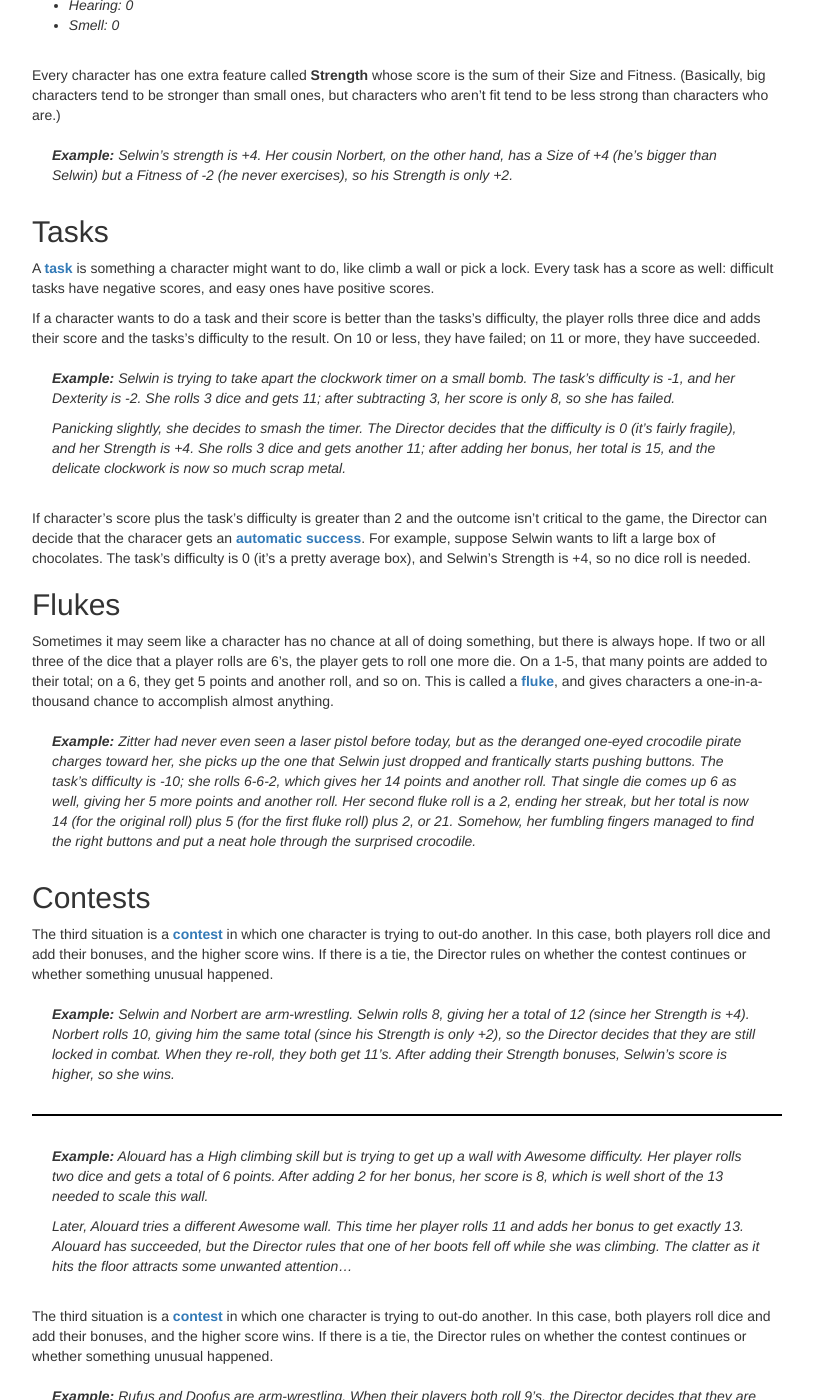
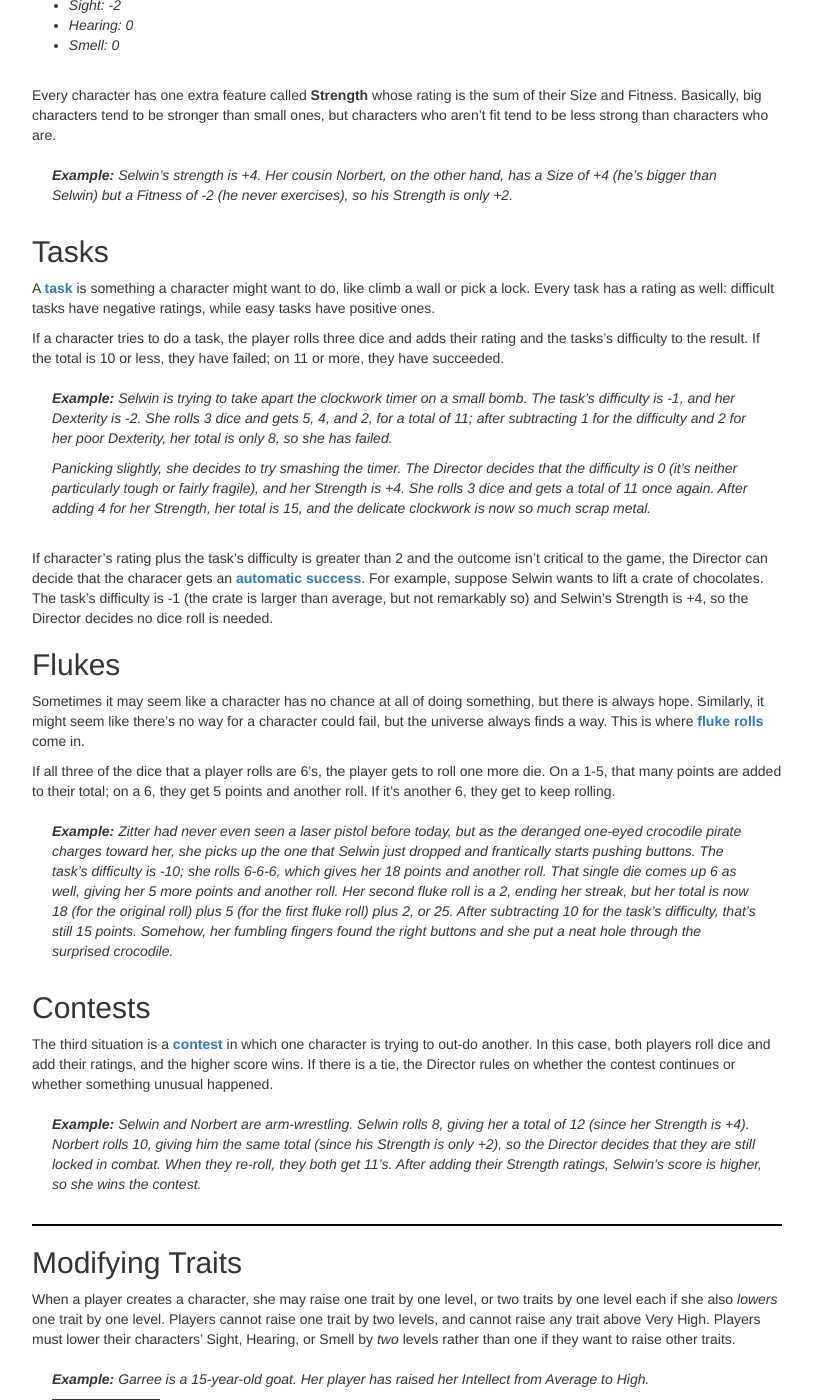
Before and after one commit to gvwilson/sensibleadventures, a Jekyll site: the page built from shapers/shapers.md, in a window 1280 px wide and 1400 px high, scrolled down 1376 px. Shown: the whole window, without its empty margins (38-851 px from the left). Built offline with Jekyll 4.4.1, drawn with Linux system fonts in a browser that asks for light colours; nearby versions of some CDN libraries; library files that are not in the unit come from our copies; some of the changed text lies outside the part shown.

Commit message:
More work on rules

```diff
--- a/shapers/shapers.md
+++ b/shapers/shapers.md
@@ -63,7 +63,7 @@
 
 Every character has strengths and weaknesses
 that determine what they're good at and what they aren't.
-We describe this by giving every character a **[score](#g:score)**
+We describe this by giving every character a **[rating](#g:rating)**
 for these seven **[features](#g:feature)**:
 
 -   **Size** (abbreviated SIZ): how large the character is.
@@ -86,26 +86,28 @@
     (Note that smell includes the sense of taste.)
 
 If an extra is important to the plot---for example,
-if they are a player character's sidekick---the Director may give them scores for two more features:
+if they are a player character's sidekick---the Director may give them ratings for two more features:
 
 -   **Courage** (CRG): how brave the character is.
 
 -   **Honesty** (HON): how likely the character is to tell the truth.
 
-Player characters don't have scores for these features
+Player characters don't have ratings for these features
 because being brave and telling the truth (or not) are part of the game.
 
-So what is a score?
+So what is a rating?
 It's simply a number:
 0 if the character is average,
 positive if they're stronger than average or have better-than-average eyesight,
 and negative if they are smaller than average or particularly clumsy.
+A positive rating is sometimes called a **[bonus](#g:bonus)**,
+and a negative one is sometimes called a **[penalty](#g:penalty)**.
 
 > **Example:**
 > Selwin is big and healthy,
 > but not good with her hands and somewhat near-sighted
 > (which isn't surprising, considering that she's an elephant).
-> Her features are:
+> Her ratings are:
 > - Size: +3
 > - Fitness: +1
 > - Dexterity: -2
@@ -115,9 +117,9 @@
 > - Smell: 0
 
 Every character has one extra feature called **Strength**
-whose score is the sum of their Size and Fitness.
-(Basically, big characters tend to be stronger than small ones,
-but characters who aren't fit tend to be less strong than characters who are.)
+whose rating is the sum of their Size and Fitness.
+Basically, big characters tend to be stronger than small ones,
+but characters who aren't fit tend to be less strong than characters who are.
 
 > **Example:**
 > Selwin's strength is +4.
@@ -129,13 +131,13 @@
 
 A **[task](#g:task)** is something a character might want to do,
 like climb a wall or pick a lock.
-Every task has a score as well:
-difficult tasks have negative scores,
-and easy ones have positive scores.
+Every task has a rating as well:
+difficult tasks have negative ratings,
+while easy tasks have positive ones.
 
-If a character wants to do a task and their score is better than the tasks's difficulty,
-the player rolls three dice and adds their score and the tasks's difficulty to the result.
-On 10 or less,
+If a character tries to do a task,
+the player rolls three dice and adds their rating and the tasks's difficulty to the result.
+If the total is 10 or less,
 they have failed;
 on 11 or more,
 they have succeeded.
@@ -143,62 +145,69 @@
 > **Example:**
 > Selwin is trying to take apart the clockwork timer on a small bomb.
 > The task's difficulty is -1, and her Dexterity is -2.
-> She rolls 3 dice and gets 11;
-> after subtracting 3,
-> her score is only 8,
+> She rolls 3 dice and gets 5, 4, and 2, for a total of 11;
+> after subtracting 1 for the difficulty and 2 for her poor Dexterity,
+> her total is only 8,
 > so she has failed.
 >
 > Panicking slightly,
-> she decides to smash the timer.
-> The Director decides that the difficulty is 0 (it's fairly fragile),
+> she decides to try smashing the timer.
+> The Director decides that the difficulty is 0
+>(it's neither particularly tough or fairly fragile),
 > and her Strength is +4.
-> She rolls 3 dice and gets another 11;
-> after adding her bonus, her total is 15,
+> She rolls 3 dice and gets a total of 11 once again.
+> After adding 4 for her Strength, her total is 15,
 > and the delicate clockwork is now so much scrap metal.
 
-If character's score plus the task's difficulty is greater than 2
+If character's rating plus the task's difficulty is greater than 2
 and the outcome isn't critical to the game,
 the Director can decide that the characer gets an **[automatic success](#g:automatic-success)**.
 For example,
-suppose Selwin wants to lift a large box of chocolates.
-The task's difficulty is 0 (it's a pretty average box),
+suppose Selwin wants to lift a crate of chocolates.
+The task's difficulty is -1 (the crate is larger than average, but not remarkably so)
 and Selwin's Strength is +4,
-so no dice roll is needed.
+so the Director decides no dice roll is needed.
 
 ## Flukes
 
 Sometimes it may seem like a character has no chance at all of doing something,
 but there is always hope.
-If two or all three of the dice that a player rolls are 6's,
+Similarly,
+it might seem like there's no way for a character could fail,
+but the universe always finds a way.
+This is where **[fluke rolls](#g:fluke)** come in.
+
+If all three of the dice that a player rolls are 6's,
 the player gets to roll one more die.
 On a 1-5,
 that many points are added to their total;
 on a 6,
-they get 5 points and another roll,
-and so on.
-This is called a **[fluke](#g:fluke)**,
-and gives characters a one-in-a-thousand chance to accomplish almost anything.
+they get 5 points and another roll.
+If it's another 6,
+they get to keep rolling.
 
 > **Example:**
 > Zitter had never even *seen* a laser pistol before today,
 > but as the deranged one-eyed crocodile pirate charges toward her,
 > she picks up the one that Selwin just dropped and frantically starts pushing buttons.
 > The task's difficulty is -10;
-> she rolls 6-6-2,
-> which gives her 14 points and another roll.
+> she rolls 6-6-6,
+> which gives her 18 points and another roll.
 > That single die comes up 6 as well,
 > giving her 5 more points and another roll.
 > Her second fluke roll is a 2, ending her streak,
-> but her total is now 14 (for the original roll) plus 5 (for the first fluke roll) plus 2, or 21.
+> but her total is now 18 (for the original roll) plus 5 (for the first fluke roll) plus 2, or 25.
+> After subtracting 10 for the task's difficulty,
+> that's still 15 points.
 > Somehow,
-> her fumbling fingers managed to find the right buttons
-> and put a neat hole through the surprised crocodile.
+> her fumbling fingers found the right buttons
+> and she put a neat hole through the surprised crocodile.
 
 ## Contests
 
 The third situation is a **[contest](#g:contest)** in which one character is trying to out-do another.
 In this case,
-both players roll dice and add their bonuses,
+both players roll dice and add their ratings,
 and the higher score wins.
 If there is a tie,
 the Director rules on whether the contest continues or whether something unusual happened.
@@ -209,95 +218,11 @@
 > Norbert rolls 10, giving him the same total (since his Strength is only +2),
 > so the Director decides that they are still locked in combat.
 > When they re-roll, they both get 11's.
-> After adding their Strength bonuses,
+> After adding their Strength ratings,
 > Selwin's score is higher,
-> so she wins.
+> so she wins the contest.
 
 ----------------------------------------
-
-> **Example:**
-> Alouard has a High climbing skill
-> but is trying to get up a wall with Awesome difficulty.
-> Her player rolls two dice and gets a total of 6 points.
-> After adding 2 for her bonus, her score is 8,
-> which is well short of the 13 needed to scale this wall.
->
-> Later, Alouard tries a different Awesome wall.
-> This time her player rolls 11 and adds her bonus to get exactly 13.
-> Alouard has succeeded,
-> but the Director rules that one of her boots fell off while she was climbing.
-> The clatter as it hits the floor attracts some unwanted attention...
-
-The third situation is a **[contest](#g:contest)** in which one character is trying to out-do another.
-In this case,
-both players roll dice and add their bonuses,
-and the higher score wins.
-If there is a tie,
-the Director rules on whether the contest continues or whether something unusual happened.
-
-> **Example:**
-> Rufus and Doofus are arm-wrestling.
-> When their players both roll 9's,
-> the Director decides that they are still locked in combat.
-> They both re-roll and get 5's.
-> This time, the Director rules that the table has broken under their weight
-> and sent them both sprawling onto the floor of the bar.
-> That's when Rufus notices the bomb ticking away underneath his seat.
-
-### Fluke
-
-If a character has no rating at all for a task,
-they can still succeed by **[fluke](#g:fluke)**.
-The player rolls a single die:
-if it is a 5 or 6,
-she gets one point and rolls again
-until she misses a roll.
-Her score is then the number of 5's or 6's she rolled in a row.
-
-> **Example:**
-> Zitter-B had never even *seen* a crossbow before today,
-> but as the deranged one-eyed crocodile pirate charges toward it,
-> it picks the one that Rufus just dropped and fires it.
-> The Director rules that hitting the crocodile is an Average task,
-> so Zitter-B needs 7 points.
-> Its player rolls a 5, another 5, a 6---and then a 2,
-> ending its lucky streak.
-> With only 3 points, Zitter-B's shot misses.
-
-## Traits
-
-So how do players know what their characters' levels are?
-By default,
-every character has an Average rating for these traits:
-
--   **Size** (abbreviated SIZ): how large the character is.
-    If the character is exceptionally short or exceptionally skinny,
-    the Director may allow the character to list height and weight separately.
-
--   **Fitness** (FIT): how strong and coordinated she is.
-    Characters with a high fitness are good athletes.
-
--   **Dexterity** (DEX): how good the character is with her hands.
-    This determines how well she can pick locks,
-    play musical instruments,
-    or perform surgery.
-
--   **Intellect** (IQ): how good she is at book learning and abstract reasoning.
-    A character with a low Intellect is not necessarily stupid---she just isn't good at logic puzzles.
-
--   **Sight** (SGT), **Hearing** (HER), and **Smell** (SML):
-    These measure exactly what their names say.
-    (Note that smell includes the sense of taste.)
-
-If particular extras are important to the plot---for example,
-if an extra is a player character's sidekick---the Director may give them two more traits:
-
--   **Courage** (CRG): how brave the character is.
-
--   **Honesty** (HON): how likely the character is to tell the truth.
-
-Player characters don't have scores for these
-because being brave and telling the truth (or not) are part of the game.
 
 ## Modifying Traits
 
```
